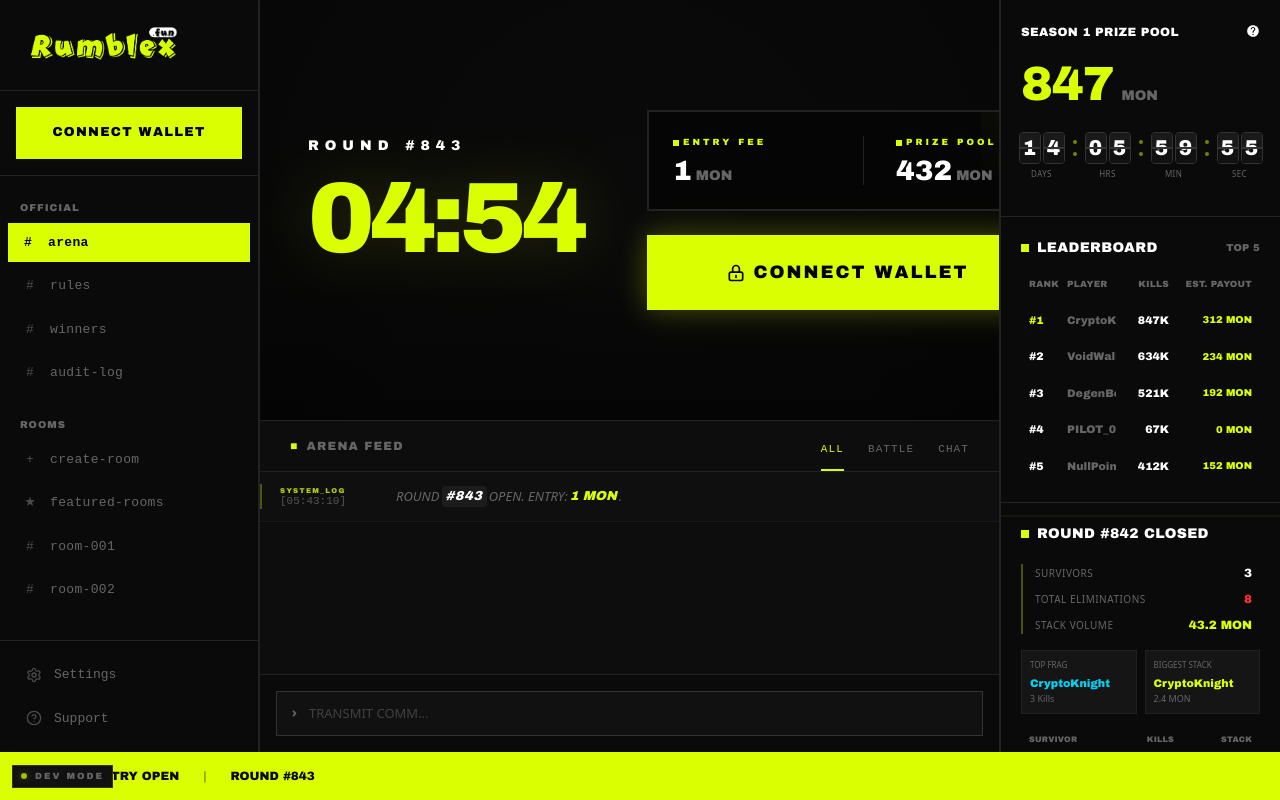
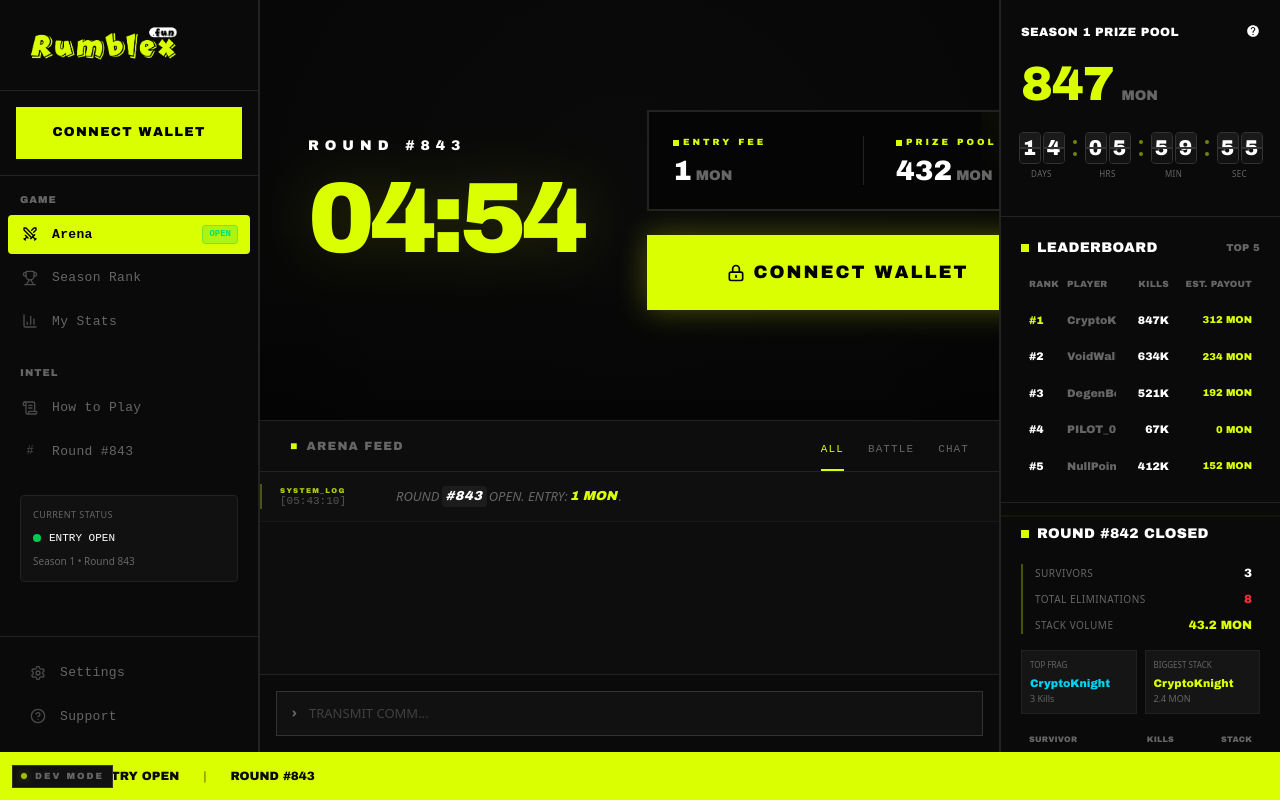
Before and after one commit to rickysvp/RumbleX, a React (Vite) app: page / in a window 1280 px wide. Built offline with nearby package versions, Linux system fonts and the light colour scheme.

Commit message:
v0.1.29: Redesign ChannelNav with improved business logic and UX

```diff
--- a/package.json
+++ b/package.json
@@ -1,7 +1,7 @@
 {
   "name": "rumblex",
   "private": true,
-  "version": "0.1.28",
+  "version": "0.1.29",
   "type": "module",
   "scripts": {
     "dev": "vite --port=3000 --host=0.0.0.0",
--- a/src/components/sidebar/ChannelNav.tsx
+++ b/src/components/sidebar/ChannelNav.tsx
@@ -1,37 +1,108 @@
 import React from 'react';
 import { NavItem } from './NavItem';
-import { Settings, HelpCircle } from 'lucide-react';
+import {
+  Swords,
+  Trophy,
+  ScrollText,
+  BarChart3,
+  Settings,
+  HelpCircle
+} from 'lucide-react';
+import { useGameStore } from '../../store/gameStore';
 
-export function ChannelNav() {
+interface ChannelNavProps {
+  onNavigate?: (view: string) => void;
+  currentView?: string;
+}
+
+export function ChannelNav({ onNavigate, currentView = 'arena' }: ChannelNavProps) {
+  const phase = useGameStore(state => state.phase);
+  const roundNumber = useGameStore(state => state.roundNumber);
+  const seasonNumber = useGameStore(state => state.seasonNumber);
+
+  const isLive = phase === 'live';
+  const isEntryOpen = phase === 'entry_open';
+
   return (
     <div className="flex flex-col flex-1 overflow-hidden">
       <div className="flex-1 overflow-y-auto px-2 py-4 custom-scrollbar">
 
-        <div className="text-[10px] text-app-muted uppercase font-app-bold tracking-widest px-3 mb-2 mt-2">Official</div>
+        {/* Main Navigation - Core Game Loop */}
+        <div className="text-[10px] text-app-muted uppercase font-app-bold tracking-widest px-3 mb-2">
+          Game
+        </div>
         <div className="flex flex-col gap-1 mb-6">
-          <NavItem icon="#" label="arena" isActive />
-          <NavItem icon="#" label="rules" />
-          <NavItem icon="#" label="winners" />
-          <NavItem icon="#" label="audit-log" />
+          <NavItem
+            icon={<Swords size={16} />}
+            label="Arena"
+            isActive={currentView === 'arena'}
+            onClick={() => onNavigate?.('arena')}
+            badge={isLive ? 'LIVE' : isEntryOpen ? 'OPEN' : undefined}
+            badgeColor={isLive ? 'red' : isEntryOpen ? 'green' : undefined}
+          />
+          <NavItem
+            icon={<Trophy size={16} />}
+            label="Season Rank"
+            isActive={currentView === 'rank'}
+            onClick={() => onNavigate?.('rank')}
+          />
+          <NavItem
+            icon={<BarChart3 size={16} />}
+            label="My Stats"
+            isActive={currentView === 'stats'}
+            onClick={() => onNavigate?.('stats')}
+          />
         </div>
 
-        <div className="text-[10px] text-app-muted uppercase font-app-bold tracking-widest px-3 mb-2">Rooms</div>
-        <div className="flex flex-col gap-1">
-          <NavItem icon="+" label="create-room" />
-          <NavItem icon="★" label="featured-rooms" />
-          <NavItem icon="#" label="room-001" />
-          <NavItem icon="#" label="room-002" />
+        {/* Information & Resources */}
+        <div className="text-[10px] text-app-muted uppercase font-app-bold tracking-widest px-3 mb-2">
+          Intel
+        </div>
+        <div className="flex flex-col gap-1 mb-6">
+          <NavItem
+            icon={<ScrollText size={16} />}
+            label="How to Play"
+            isActive={currentView === 'rules'}
+            onClick={() => onNavigate?.('rules')}
+          />
+          <NavItem
+            icon={<span className="text-[12px]">#</span>}
+            label={`Round #${roundNumber}`}
+            isActive={currentView === 'round'}
+            onClick={() => onNavigate?.('round')}
+            disabled={!isLive && !isEntryOpen}
+          />
+        </div>
+
+        {/* Current Status Summary */}
+        <div className="mx-3 p-3 bg-[#111] border border-[#222] rounded-sm">
+          <div className="text-[9px] text-app-muted uppercase tracking-wider mb-2">Current Status</div>
+          <div className="flex items-center gap-2 mb-1">
+            <div className={`w-2 h-2 rounded-full ${isLive ? 'bg-red-500 animate-pulse' : isEntryOpen ? 'bg-green-500' : 'bg-yellow-500'}`} />
+            <span className="text-[11px] text-white font-app-mono">
+              {isLive ? 'ROUND LIVE' : isEntryOpen ? 'ENTRY OPEN' : 'INTERMISSION'}
+            </span>
+          </div>
+          <div className="text-[10px] text-app-muted mt-2">
+            Season {seasonNumber} • Round {roundNumber}
+          </div>
         </div>
       </div>
 
-      {/* Bottom pinned */}
-      <div className="p-4 border-t border-app-border shrink-0 flex flex-col gap-2">
-         <button className="flex items-center gap-3 text-app-muted hover:text-white font-app-mono text-[13px] transition-colors p-2 group border-l-2 border-transparent">
-           <Settings size={16} className="opacity-70 group-hover:opacity-100" /> <span>Settings</span>
-         </button>
-         <button className="flex items-center gap-3 text-app-muted hover:text-white font-app-mono text-[13px] transition-colors p-2 group border-l-2 border-transparent">
-           <HelpCircle size={16} className="opacity-70 group-hover:opacity-100" /> <span>Support</span>
-         </button>
+      {/* Bottom Actions */}
+      <div className="p-4 border-t border-app-border shrink-0 flex flex-col gap-1">
+         <NavItem
+           icon={<Settings size={16} />}
+           label="Settings"
+           isActive={currentView === 'settings'}
+           onClick={() => onNavigate?.('settings')}
+         />
+         <NavItem
+           icon={<HelpCircle size={16} />}
+           label="Support"
+           isActive={currentView === 'support'}
+           onClick={() => onNavigate?.('support')}
+         />
       </div>
     </div>
   );
--- a/src/components/sidebar/LeftSidebar.tsx
+++ b/src/components/sidebar/LeftSidebar.tsx
@@ -1,15 +1,20 @@
-import React from 'react';
+import React, { useState } from 'react';
 import { UserBlock } from './UserBlock';
 import { ChannelNav } from './ChannelNav';
 
-export function LeftSidebar() {
+interface LeftSidebarProps {
+  onNavigate?: (view: string) => void;
+  currentView?: string;
+}
+
+export function LeftSidebar({ onNavigate, currentView = 'arena' }: LeftSidebarProps) {
   return (
     <div className="flex flex-col h-full bg-[#0a0a0a] w-full border-r border-app-border">
       <div className="px-6 py-[25px] border-b border-app-border shrink-0">
         <img src="/rumblex.png" alt="RumbleX" className="h-10 object-contain" />
       </div>
       <UserBlock />
-      <ChannelNav />
+      <ChannelNav onNavigate={onNavigate} currentView={currentView} />
     </div>
   );
 }
--- a/src/components/sidebar/NavItem.tsx
+++ b/src/components/sidebar/NavItem.tsx
@@ -1,20 +1,54 @@
 import React from 'react';
 
 interface NavItemProps {
-  icon: React.ReactNode | string;
+  icon: React.ReactNode;
   label: string;
   isActive?: boolean;
+  onClick?: () => void;
+  disabled?: boolean;
+  badge?: string;
+  badgeColor?: 'red' | 'green' | 'yellow';
 }
 
-export function NavItem({ icon, label, isActive }: NavItemProps) {
+export function NavItem({
+  icon,
+  label,
+  isActive,
+  onClick,
+  disabled,
+  badge,
+  badgeColor = 'yellow'
+}: NavItemProps) {
+  const badgeStyles = {
+    red: 'bg-red-500/20 text-red-400 border-red-500/30',
+    green: 'bg-green-500/20 text-green-400 border-green-500/30',
+    yellow: 'bg-yellow-500/20 text-yellow-400 border-yellow-500/30',
+  };
+
   return (
-    <button className={`w-full flex items-center gap-3 px-3 py-[10px] text-[13px] font-app-mono transition-all group ${
-      isActive
-        ? 'bg-app-accent text-[#000] font-bold'
-        : 'text-app-muted hover:text-white border-l-2 border-transparent hover:border-app-accent hover:bg-[#111]'
-    }`}>
-      <span className={`w-4 text-center ${isActive ? 'text-[#000]' : 'opacity-70'}`}>{icon}</span>
-      <span className="truncate tracking-wide">{label}</span>
+    <button
+      onClick={onClick}
+      disabled={disabled}
+      className={`w-full flex items-center justify-between px-3 py-[10px] text-[13px] font-app-mono transition-all group rounded-sm ${
+        disabled
+          ? 'opacity-40 cursor-not-allowed text-app-muted'
+          : isActive
+            ? 'bg-app-accent text-black font-bold'
+            : 'text-app-muted hover:text-white hover:bg-[#111]'
+      }`}
+    >
+      <div className="flex items-center gap-3">
+        <span className={`w-5 flex items-center justify-center ${isActive ? 'text-black' : 'opacity-70 group-hover:opacity-100'}`}>
+          {icon}
+        </span>
+        <span className="truncate tracking-wide">{label}</span>
+      </div>
+
+      {badge && !disabled && (
+        <span className={`text-[9px] px-1.5 py-0.5 rounded border ${badgeStyles[badgeColor]} font-bold`}>
+          {badge}
+        </span>
+      )}
     </button>
   );
 }
--- a/version.json
+++ b/version.json
@@ -1,10 +1,21 @@
 {
-  "version": "0.1.28",
+  "version": "0.1.29",
   "name": "RumbleX",
   "description": "RumbleX - AI-powered battle royale text game engine",
   "channel": "alpha",
   "releaseDate": "2026-04-20",
   "changelog": {
+    "0.1.29": {
+      "date": "2026-04-20",
+      "changes": [
+        "Redesign ChannelNav with business logic",
+        "Add Game/Intel sections with clear navigation",
+        "Add status badges for Arena (LIVE/OPEN)",
+        "Add Current Status summary card",
+        "Update NavItem with badge and disabled states",
+        "Use Lucide icons for better visual consistency"
+      ]
+    },
     "0.1.28": {
       "date": "2026-04-20",
       "changes": [
```
